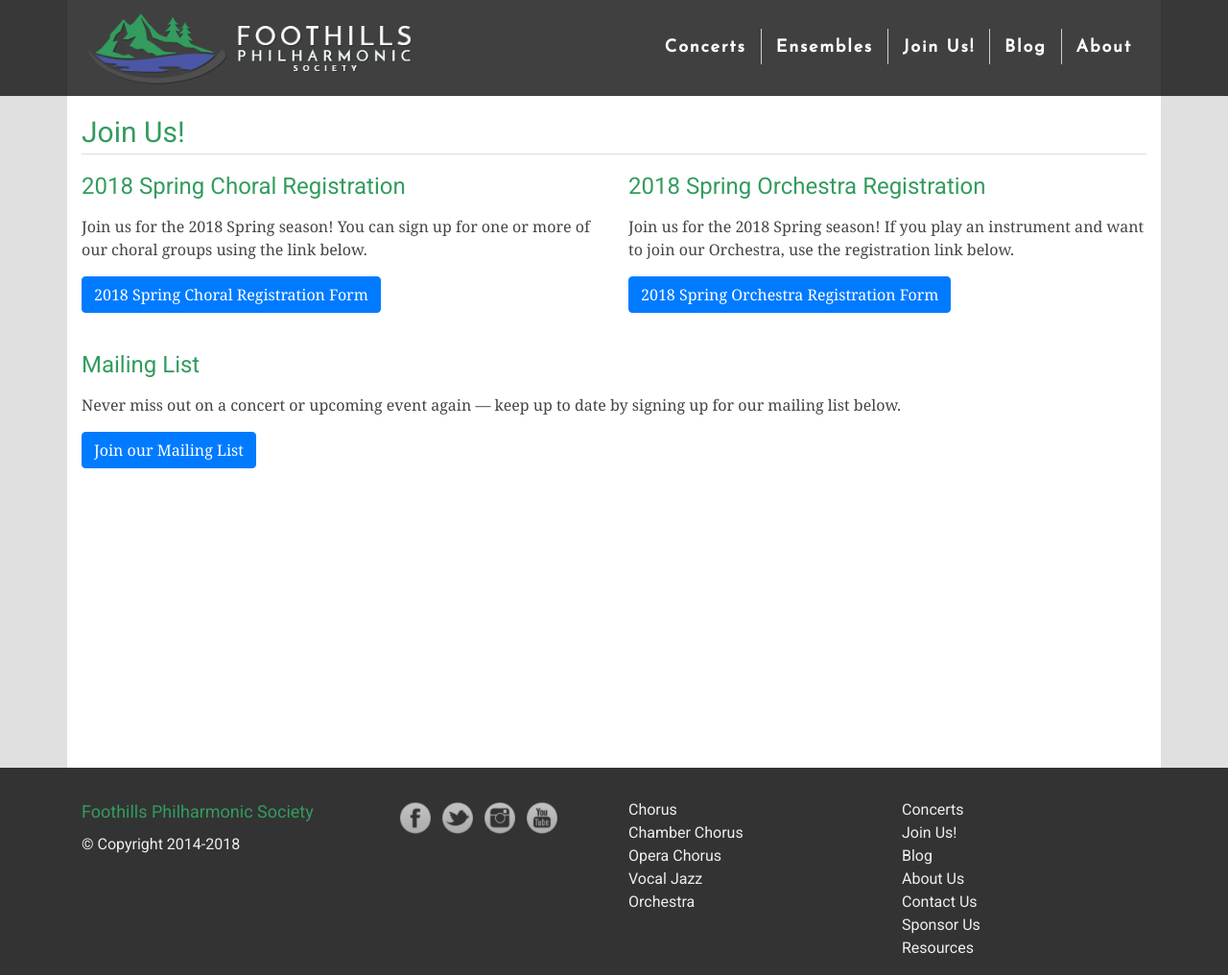
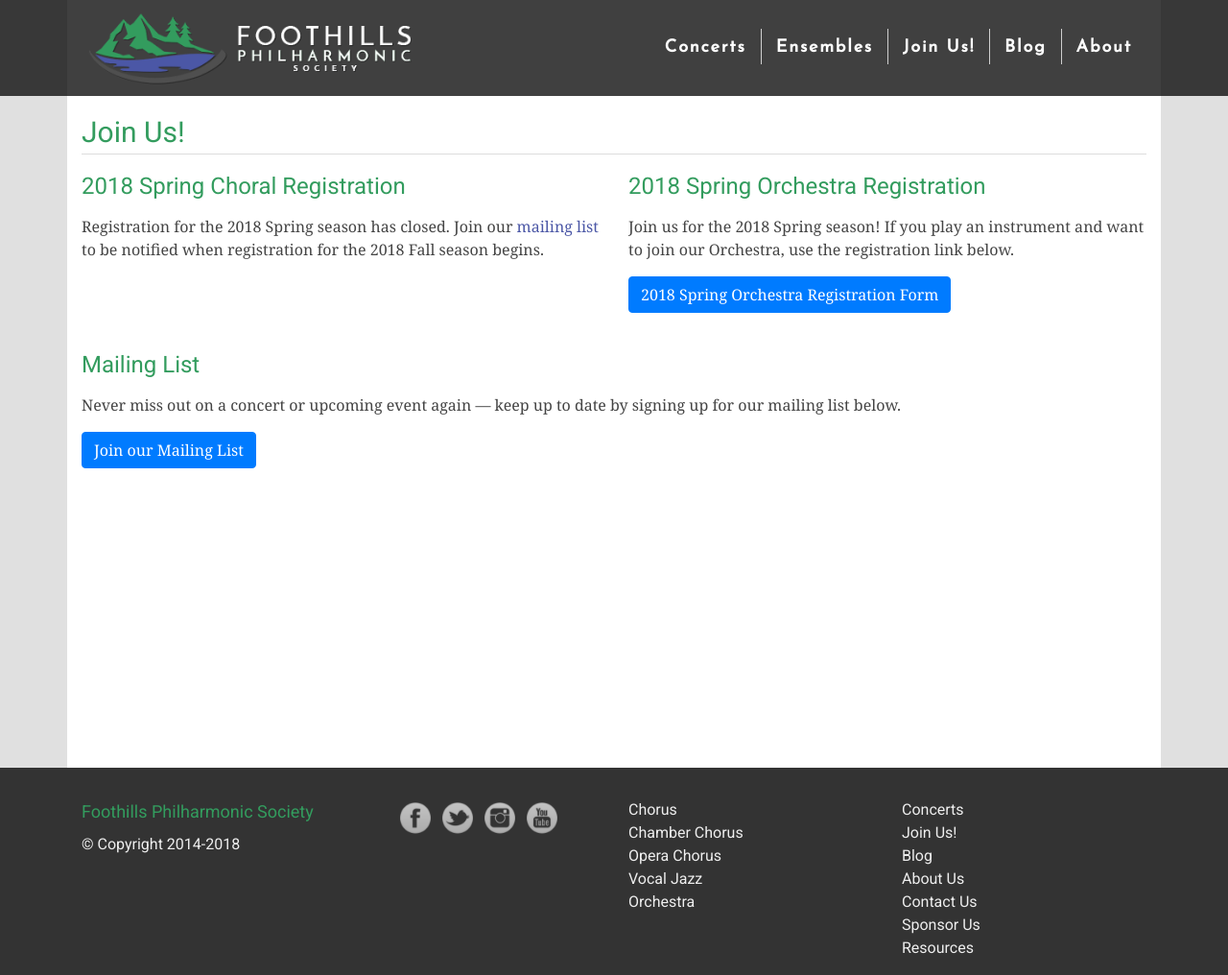
Before and after one commit to percyhanna/fps, a Jekyll site: the page built from join.html, in a window 1280 px wide and 1016 px high. Shown: the whole window at 96% size. Built offline with Jekyll 4.4.1, drawn with Linux system fonts in a browser that asks for light colours; nearby versions of some CDN libraries; Markdown is read by kramdown in place of the engine named in the settings.

Commit message:
Remove FPC signup

```diff
--- a/join.html
+++ b/join.html
@@ -8,10 +8,7 @@
         <div class="row">
           <div class="col-md col-12">
             <h2>2018 Spring Choral Registration</h2>
-            <p>Join us for the 2018 Spring season! You can sign up for one or more of our choral groups using the link below.</p>
-            <p>
-              <a class="btn btn-primary" href="https://goo.gl/forms/GpvZZGdDMF8UqfZl2" target="_blank">2018 Spring Choral Registration Form</a>
-            </p>
+            <p>Registration for the 2018 Spring season has closed. Join our <a href="http://eepurl.com/bzn_Jf" target="_blank">mailing list</a> to be notified when registration for the 2018 Fall season begins.</p>
           </div>
 
           <div class="col-md col-12">
```
